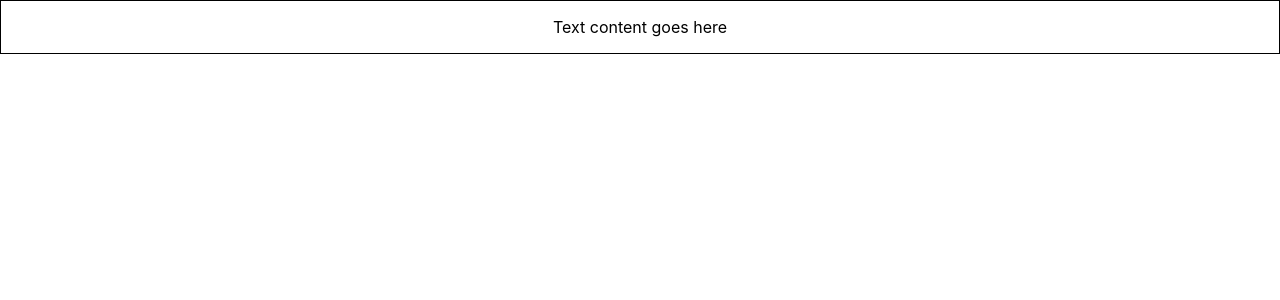
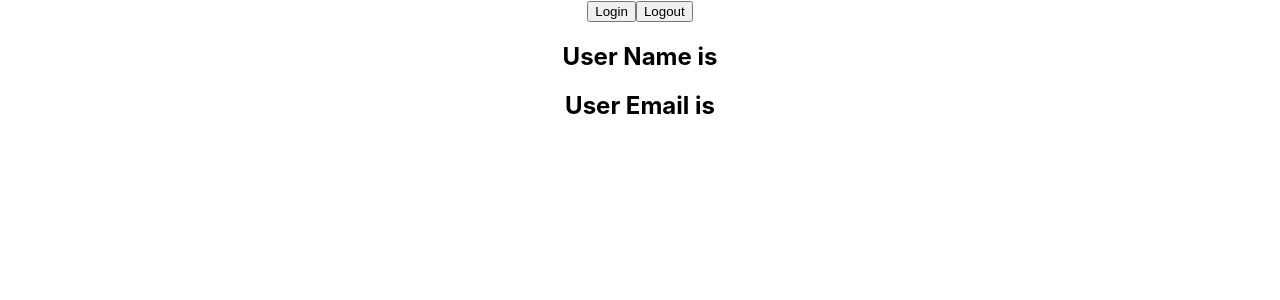
Before and after one commit to DevPro15/react-typescript-demo, a React (Create React App) app: page / in a window 1280 px wide. Shown: the top 300 px of the page. Built offline with nearby package versions, Linux system fonts and the light colour scheme.

Commit message:
useState Typescript,  useState Future Value, useState Type Assertion

```diff
--- a/src/App.tsx
+++ b/src/App.tsx
@@ -1,10 +1,10 @@
 import "./App.css";
-import Container from "./components/Container";
+import { User } from "./components/state/User";
 
 function App() {
   return (
     <div className="App">
-      <Container styles={{ border: "1px solid black", padding: "1rem" }} />
+      <User />
     </div>
   );
 }
--- /dev/null
+++ b/src/components/state/User.tsx
@@ -0,0 +1,32 @@
+import { useState } from "react";
+
+type AuthUser = {
+  name: string;
+  email: string;
+};
+
+export const User = () => {
+  //Future Value
+  const [user, setUser] = useState<AuthUser | null>(null);
+
+  // Type Assertion
+  // const [user, setUser] = useState<AuthUser>({} as AuthUser);
+
+  const handleLogin = () => {
+    setUser({
+      name: "hacker",
+      email: "hacker@hacker.com",
+    });
+  };
+  const handleLogout = () => {
+    setUser(null);
+  };
+  return (
+    <div>
+      <button onClick={handleLogin}>Login</button>
+      <button onClick={handleLogout}>Logout</button>
+      <h2>User Name is {user?.name}</h2>
+      <h2>User Email is{user?.email}</h2>
+    </div>
+  );
+};
```
Also changed, not shown: src/components/state/LoggedIn.tsx (added, +20 -0 lines), src/components/Oscar.tsx (line endings or trailing spaces).
